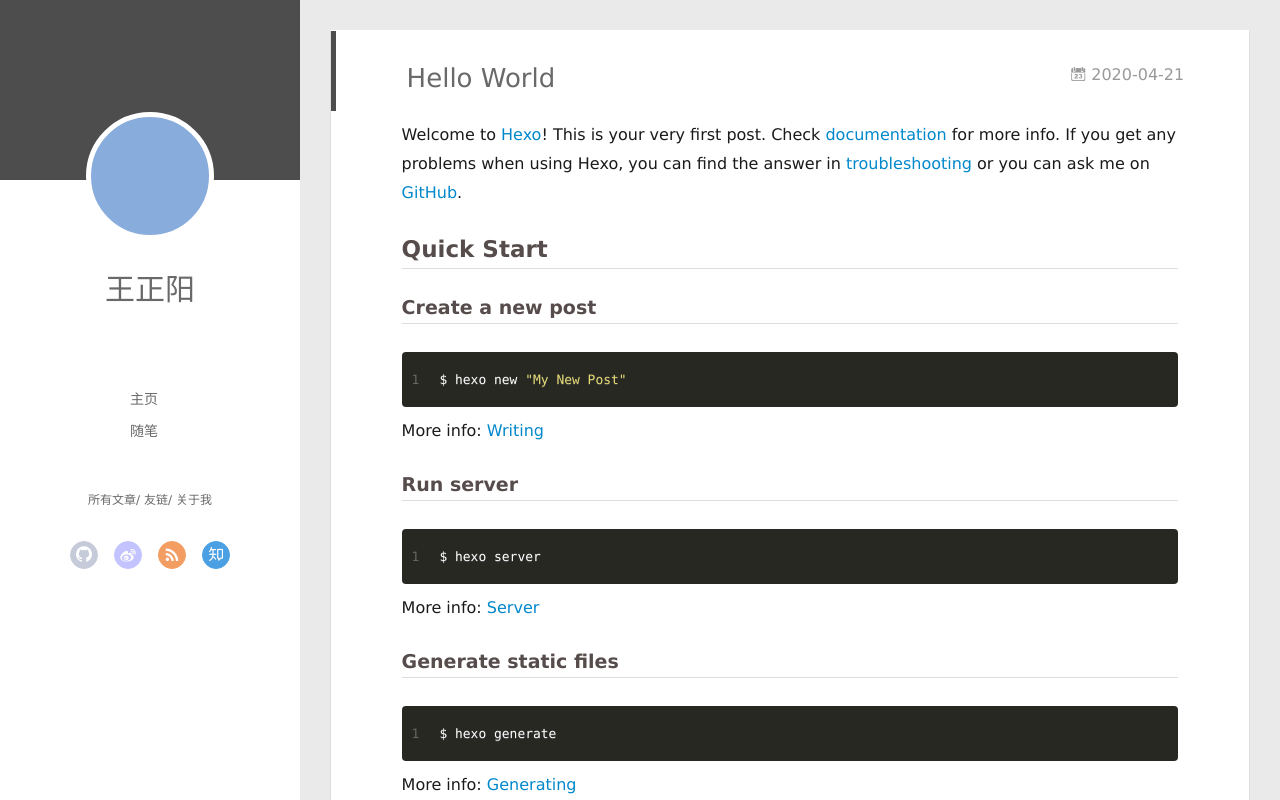
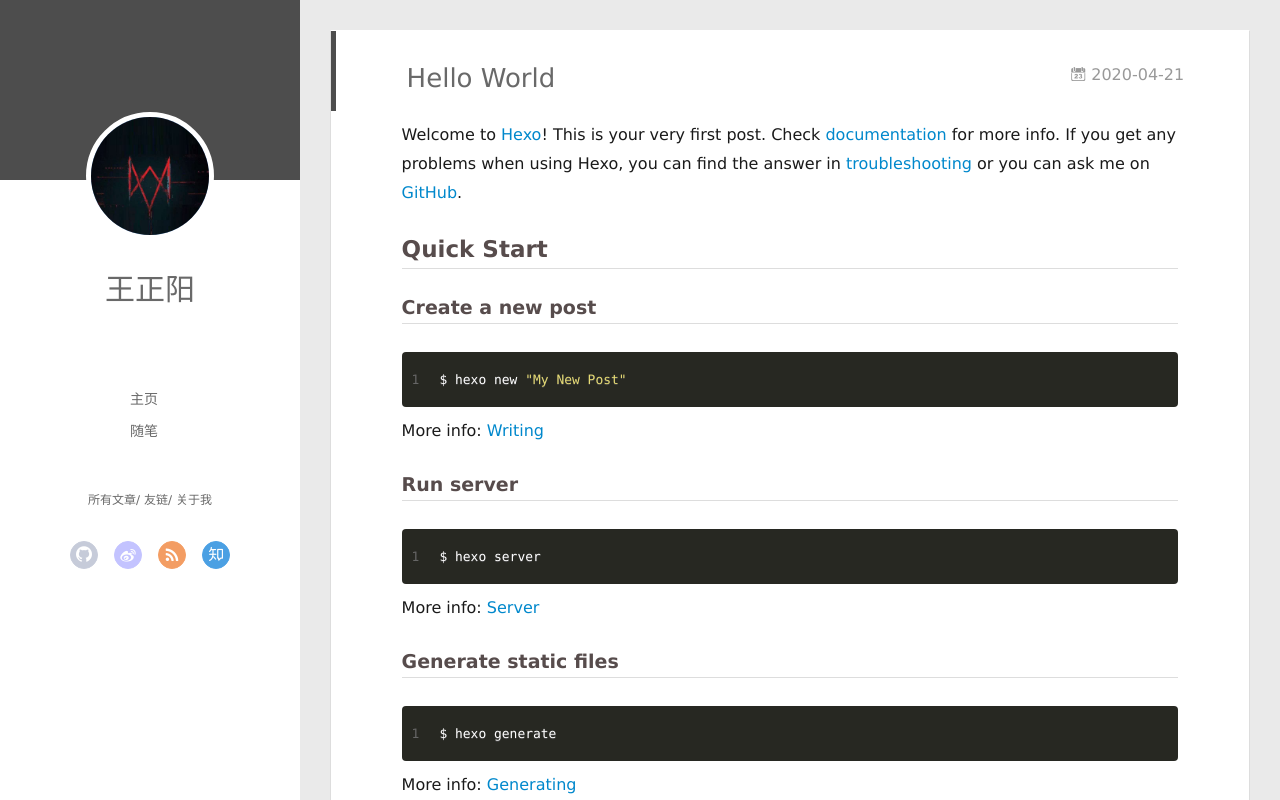
Before and after one commit to wfeatherwit/wfeatherwit.github.io, a plain HTML site: page 2020/04/21/hello-world/index.html in a window 1280 px wide. Drawn offline with Linux system fonts and the light colour scheme; no server answers.

Commit message:
Site updated: 2020-04-21 18:33:35

```diff
--- a/2020/04/21/hello-world/index.html
+++ b/2020/04/21/hello-world/index.html
@@ -47,7 +47,7 @@
 <div class="intrude-less">
 	<header id="header" class="inner">
 		<a href="/" class="profilepic">
-			<img src="" class="js-avatar">
+			<img src="/assets/watch_dog.jpg" class="js-avatar">
 		</a>
 		<hgroup>
 		  <h1 class="header-author"><a href="/">王正阳</a></h1>
@@ -105,7 +105,7 @@
 	<div class="intrude-less">
 		<header id="header" class="inner">
 			<div class="profilepic">
-				<img src="" class="js-avatar">
+				<img src="/assets/watch_dog.jpg" class="js-avatar">
 			</div>
 			<hgroup>
 			  <h1 class="header-author js-header-author">王正阳</h1>
```
Also changed, not shown: archives/2020/04/index.html (+2 -2 lines), archives/2020/index.html (+2 -2 lines), archives/index.html (+2 -2 lines), index.html (+2 -2 lines), assets/watch_dog.jpg (added).
